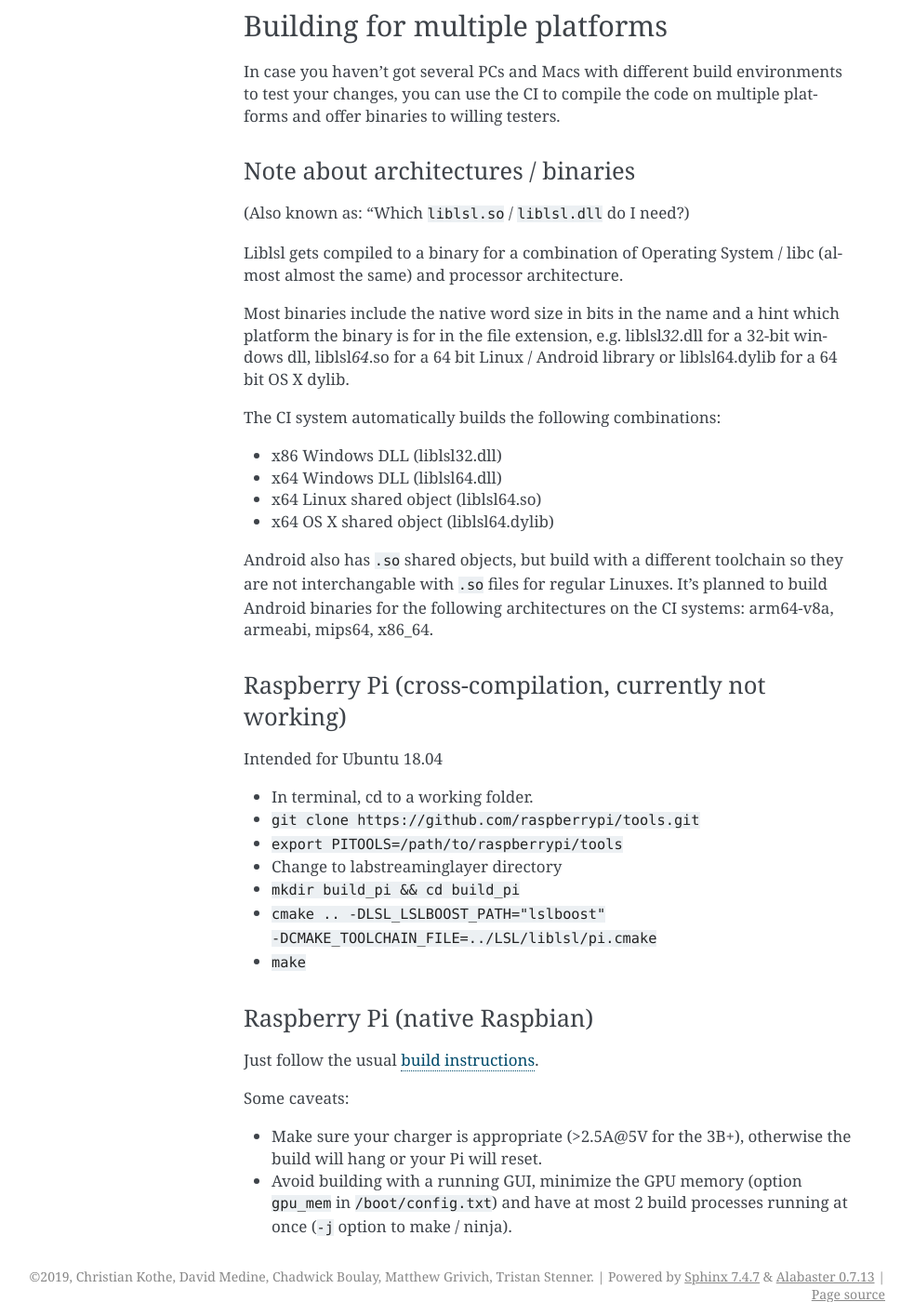
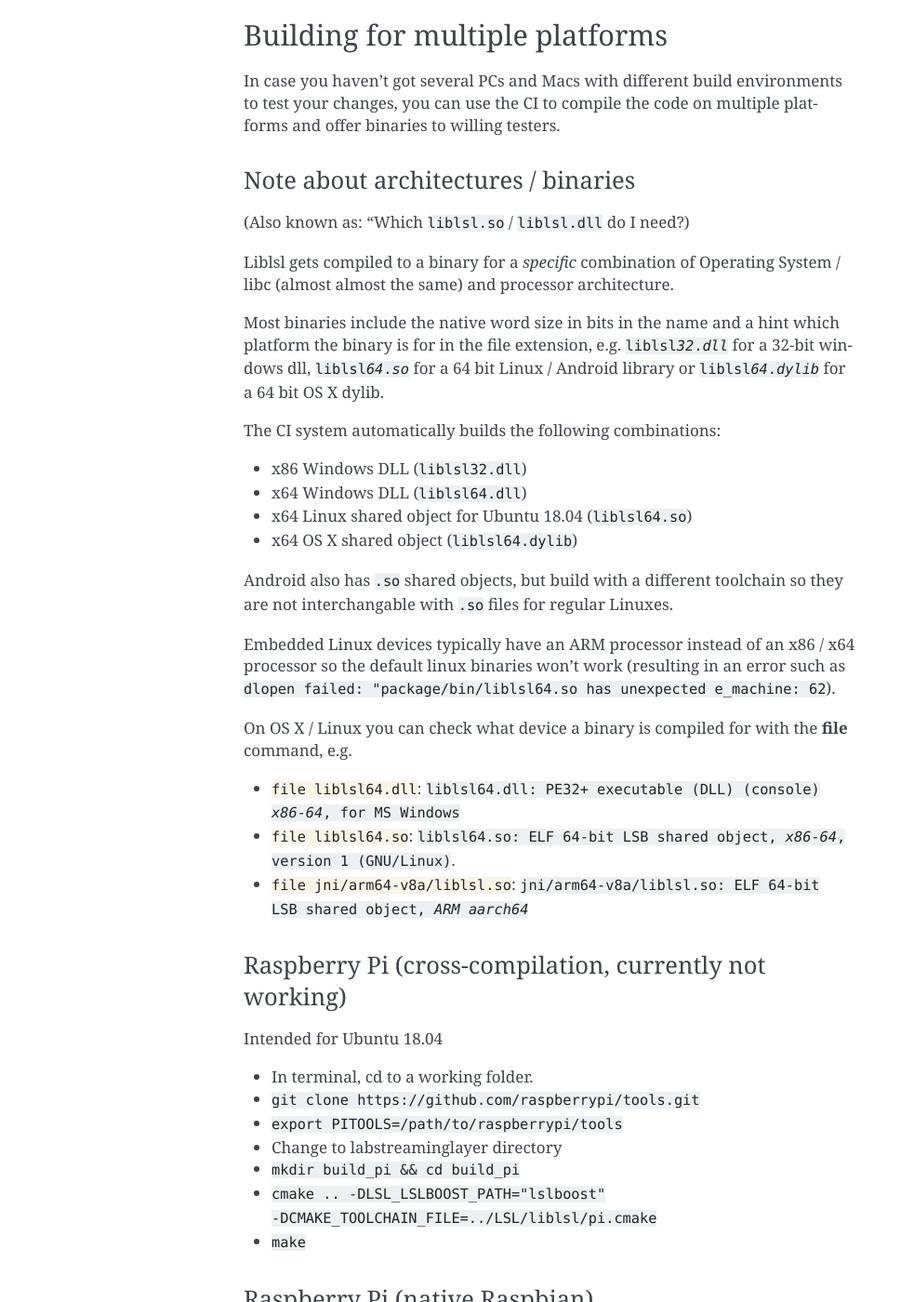
Before and after one commit to sccn/labstreaminglayer, a Sphinx documentation site: the page built from docs/dev/build.rst, in a window 1280 px wide and 1400 px high, scrolled down 6926 px. Shown: the whole window at 93% size, without its empty margins (158-1141 px from the left). Built offline with Sphinx 7.4.7, drawn with Linux system fonts in a browser that asks for light colours; some of the changed text lies outside the part shown.

Commit message:
Docs: update note about liblsl binaries

```diff
--- a/docs/dev/build.rst
+++ b/docs/dev/build.rst
@@ -65,7 +68,7 @@ building.
 -  Mac - Use `homebrew <https://brew.sh/>`__ (``brew install cmake qt``)
 
 -  Ubuntu (/Debian):
-     :command:`sudo apt-get install build-essential cmake qt5-default`
+     :cmd:`sudo apt-get install build-essential cmake qt5-default`
 
 A few apps also depend on :ref:`Boost`.
 
@@ -99,7 +102,7 @@ In tree builds (recommended)
 
    -  If the build directory is already there then delete it
 
-      -  Windows: :command:`rmdir /S build`; Others: :command:`rm -Rf build`
+      -  Windows: :cmd:`rmdir /S build`; Others: :cmd:`rm -Rf build`
 
 1. Configure the project using :ref:`buildenvcmake`
 
@@ -124,7 +127,7 @@ In tree builds (recommended)
 -  Option 3 - Using the GUI
 
    -  Open a terminal/shell/command prompt and change to the
-      labstreaminglayer directory (:command:`cmake-gui -S . -B build`)
+      labstreaminglayer directory (:cmd:`cmake-gui -S . -B build`)
    -  Do an initial :guilabel:`Configure`.
       Agree to create the directory if asked.
    -  Select your compiler and click Finish.
@@ -145,7 +148,7 @@ In tree builds (recommended)
 -  If using command line
 
    -  Start the build process
-      (:command:`cmake --build . --config Release --target install`
+      (:cmd:`cmake --build . --config Release --target install`
       (see also :ref:`cmakeinstalltarget`)
 
 -  If using Visual Studio 2017 built-in CMake utilities
@@ -363,30 +366,47 @@ environments to test your changes, you can use the CI to
 compile the code on multiple platforms and offer binaries to willing
 testers.
 
+
+.. _liblslarch:
+
 Note about architectures / binaries
 ~~~~~~~~~~~~~~~~~~~~~~~~~~~~~~~~~~~
 
-(Also known as: "Which ``liblsl.so`` / ``liblsl.dll`` do I need?)
+(Also known as: "Which :file:`liblsl.so` / :file:`liblsl.dll` do I need?)
 
-Liblsl gets compiled to a binary for a combination of Operating System /
-libc (almost almost the same) and processor architecture.
+Liblsl gets compiled to a binary for a *specific* combination of
+Operating System / libc (almost almost the same) and processor architecture.
 
 Most binaries include the native word size in bits in the name and a
 hint which platform the binary is for in the file extension,
-e.g. liblsl\ *32*.dll for a 32-bit windows dll, liblsl\ *64*.so for a 64
-bit Linux / Android library or liblsl64.dylib for a 64 bit OS X dylib.
+e.g. :file:`liblsl{32}.{dll}` for a 32-bit windows dll,
+:file:`liblsl{64}.{so}` for a 64 bit Linux / Android library or
+:file:`liblsl{64}.{dylib}` for a 64 bit OS X dylib.
 
 The CI system automatically builds the following combinations:
 
--  x86 Windows DLL (liblsl32.dll)
--  x64 Windows DLL (liblsl64.dll)
--  x64 Linux shared object (liblsl64.so)
--  x64 OS X shared object (liblsl64.dylib)
+-  x86 Windows DLL (:file:`liblsl32.dll`)
+-  x64 Windows DLL (:file:`liblsl64.dll`)
+-  x64 Linux shared object for Ubuntu 18.04 (:file:`liblsl64.so`)
+-  x64 OS X shared object (:file:`liblsl64.dylib`)
 
 Android also has ``.so`` shared objects, but build with a different
 toolchain so they are not interchangable with ``.so`` files for regular
-Linuxes. It’s planned to build Android binaries for the following
-architectures on the CI systems: arm64-v8a, armeabi, mips64, x86_64.
+Linuxes.
+
+Embedded Linux devices typically have an ARM processor instead of an x86 / x64
+processor so the default linux binaries won't work (resulting in an error such
+as ``dlopen failed: "package/bin/liblsl64.so has unexpected e_machine: 62``).
+
+On OS X / Linux you can check what device a binary is compiled for with the
+:program:`file` command, e.g.
+
+- :cmd:`file liblsl64.dll`:
+  :samp:`liblsl64.dll: PE32+ executable (DLL) (console) {x86-64}, for MS Windows`
+- :cmd:`file liblsl64.so`:
+  :samp:`liblsl64.so: ELF 64-bit LSB shared object, {x86-64}, version 1 (GNU/Linux)`.
+- :cmd:`file jni/arm64-v8a/liblsl.so`:
+  :samp:`jni/arm64-v8a/liblsl.so: ELF 64-bit LSB shared object, {ARM aarch64}`
 
 Raspberry Pi (cross-compilation, currently not working)
 ~~~~~~~~~~~~~~~~~~~~~~~~~~~~~~~~~~~~~~~~~~~~~~~~~~~~~~~
```
Also changed, not shown: other parts of docs/dev/build.rst (+3 -0 lines).
